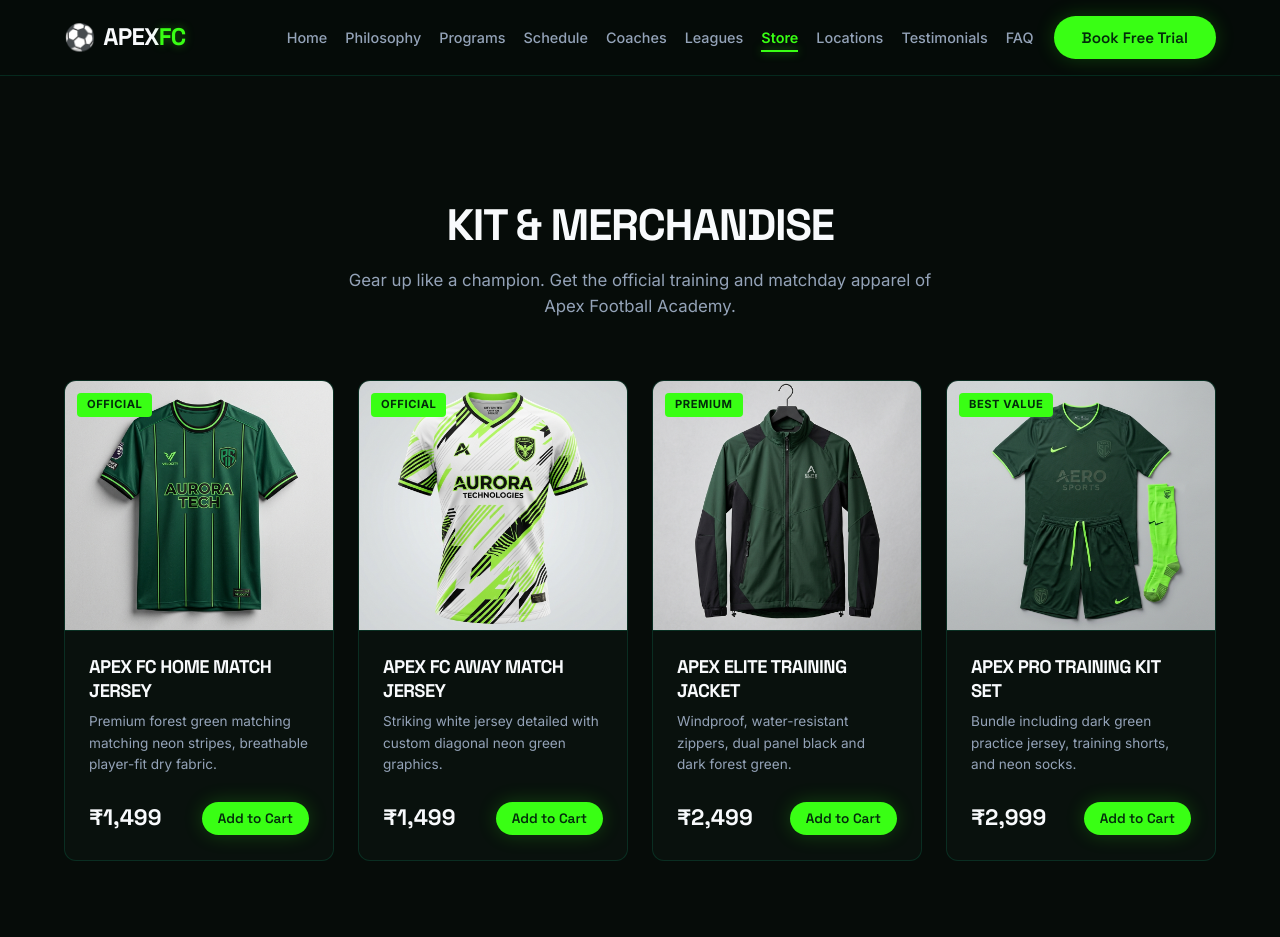
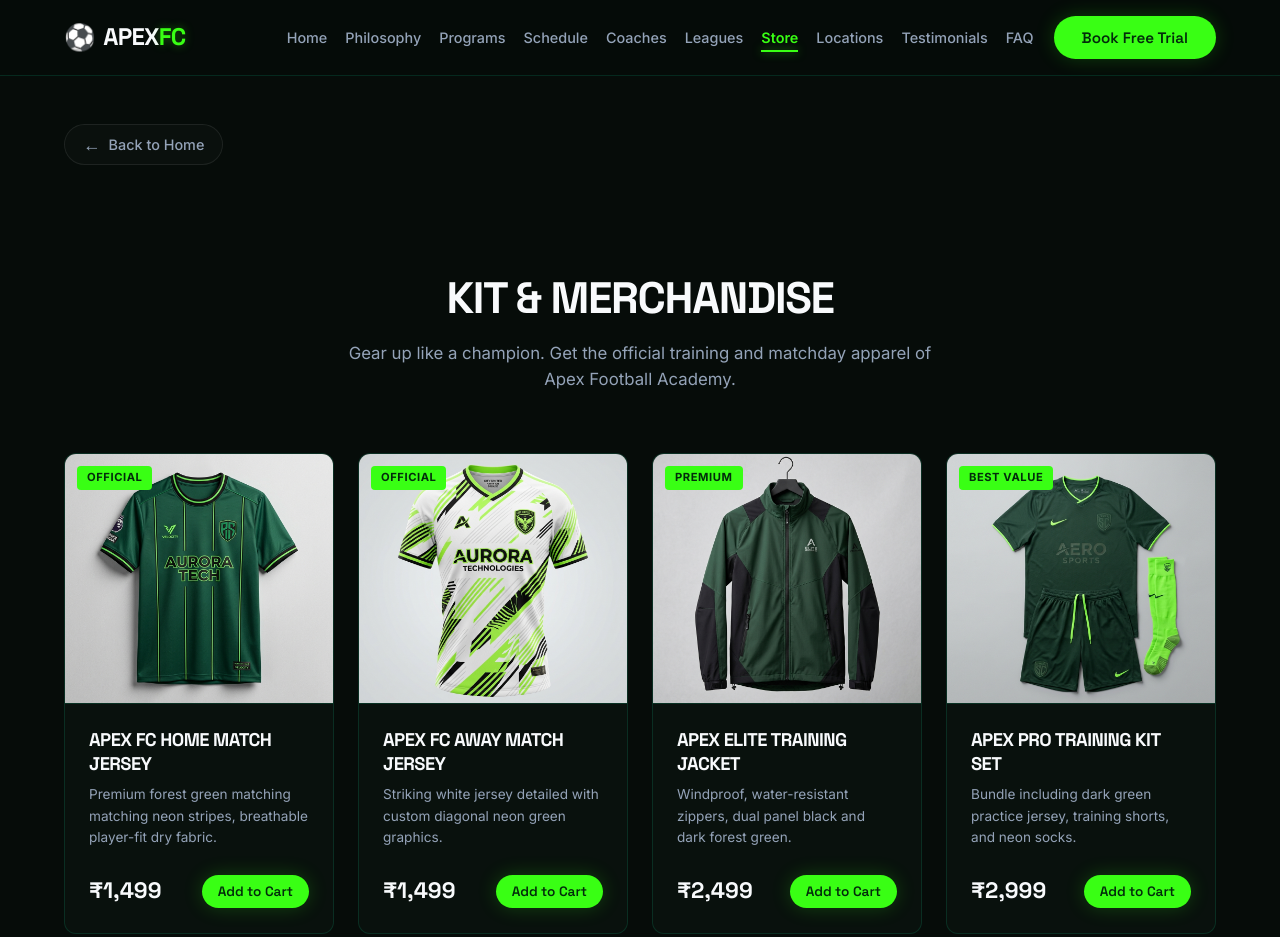
Before and after one commit to Hussain-45/KuldeepWebsite, a website: page store.html in a window 1280 px wide. Shown: the top 937 px of the page. Drawn offline with Linux system fonts and the light colour scheme.

Commit message:
feat: add Back to Home button on subpages and bump cache busters to v2.5

```diff
--- a/store.html
+++ b/store.html
@@ -15,7 +15,7 @@
     <link href="https://fonts.googleapis.com/css2?family=Inter:wght@300;400;500;600;700&family=Space+Grotesk:wght@500;600;700;800&display=swap" rel="stylesheet">
 
     <!-- CSS Stylesheet -->
-    <link rel="stylesheet" href="styles.css?v=2.4">
+    <link rel="stylesheet" href="styles.css?v=2.5">
 </head>
 <body>
 
@@ -51,6 +51,11 @@
 
     <!-- Main Content -->
     <main class="subpage-main">
+        <div class="container back-home-container animate-on-scroll slide-up">
+            <a href="index.html" class="back-home-btn">
+                <span class="arrow">←</span> Back to Home
+            </a>
+        </div>
 
         <!-- Kit & Merchandise Store Section -->
         <section class="store-section" id="store">
@@ -229,6 +234,6 @@
     <div class="toast-container" id="toastContainer"></div>
 
     <!-- JS Logic Script -->
-    <script src="app.js?v=2.4"></script>
+    <script src="app.js?v=2.5"></script>
 </body>
 </html>
--- a/styles.css
+++ b/styles.css
@@ -2335,3 +2335,44 @@ h1, h2, h3, h4 {
         font-size: 0.85rem;
     }
 }
+
+/* Back to Home Button Style */
+.back-home-container {
+    padding-top: 24px;
+    padding-bottom: 8px;
+    display: flex;
+    justify-content: flex-start;
+}
+
+.back-home-btn {
+    display: inline-flex;
+    align-items: center;
+    gap: 8px;
+    color: var(--color-text-muted);
+    font-size: 0.9rem;
+    font-weight: 500;
+    text-decoration: none;
+    padding: 8px 18px;
+    border-radius: 30px;
+    border: 1px solid rgba(255, 255, 255, 0.08);
+    background-color: rgba(255, 255, 255, 0.02);
+    transition: var(--transition-smooth);
+    backdrop-filter: blur(10px);
+}
+
+.back-home-btn .arrow {
+    font-size: 1.1rem;
+    line-height: 1;
+    transition: transform 0.3s cubic-bezier(0.16, 1, 0.3, 1);
+}
+
+.back-home-btn:hover {
+    color: var(--color-accent);
+    border-color: rgba(57, 255, 20, 0.35);
+    background-color: rgba(57, 255, 20, 0.08);
+    box-shadow: 0 0 15px rgba(57, 255, 20, 0.15);
+}
+
+.back-home-btn:hover .arrow {
+    transform: translateX(-4px);
+}
```
Also changed, not shown: coaches.html (+7 -2 lines), index.html (+2 -2 lines), leagues.html (+7 -2 lines), locations.html (+7 -2 lines), philosophy.html (+7 -2 lines), programs.html (+7 -2 lines).
